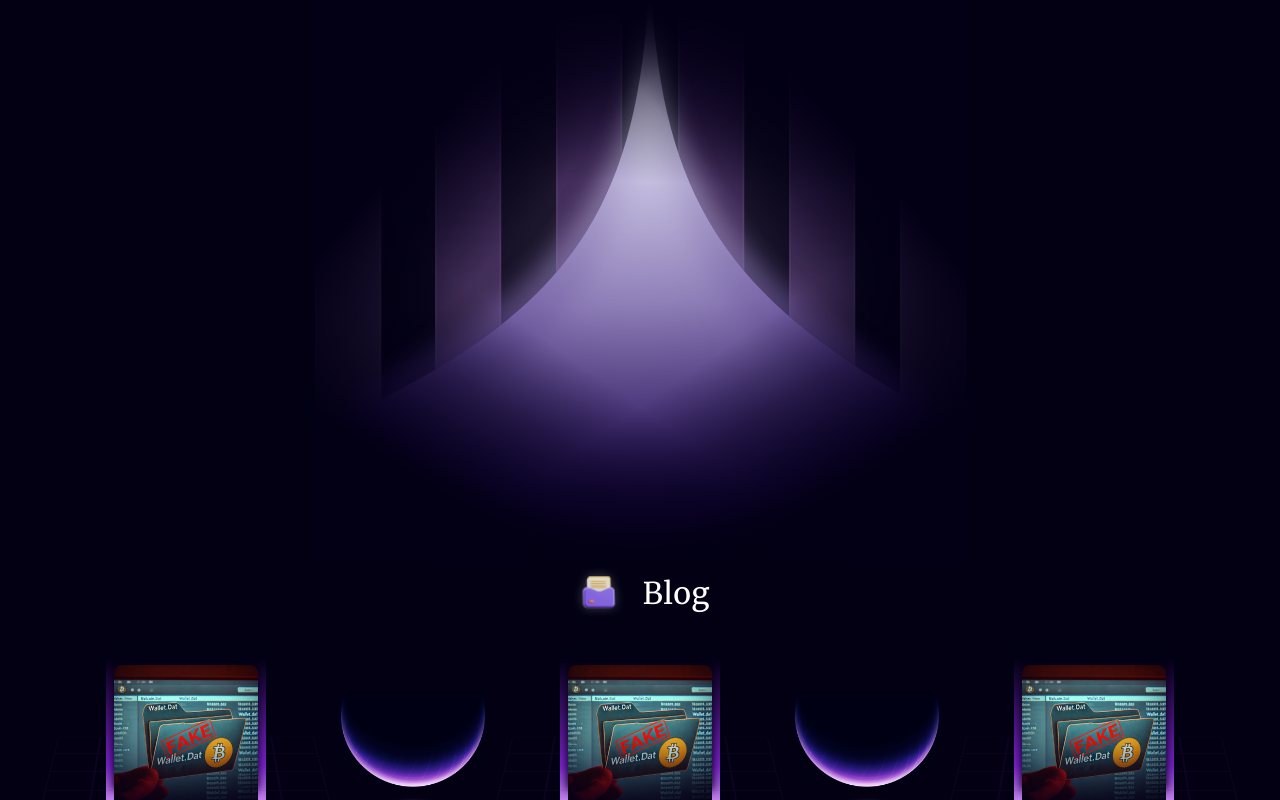
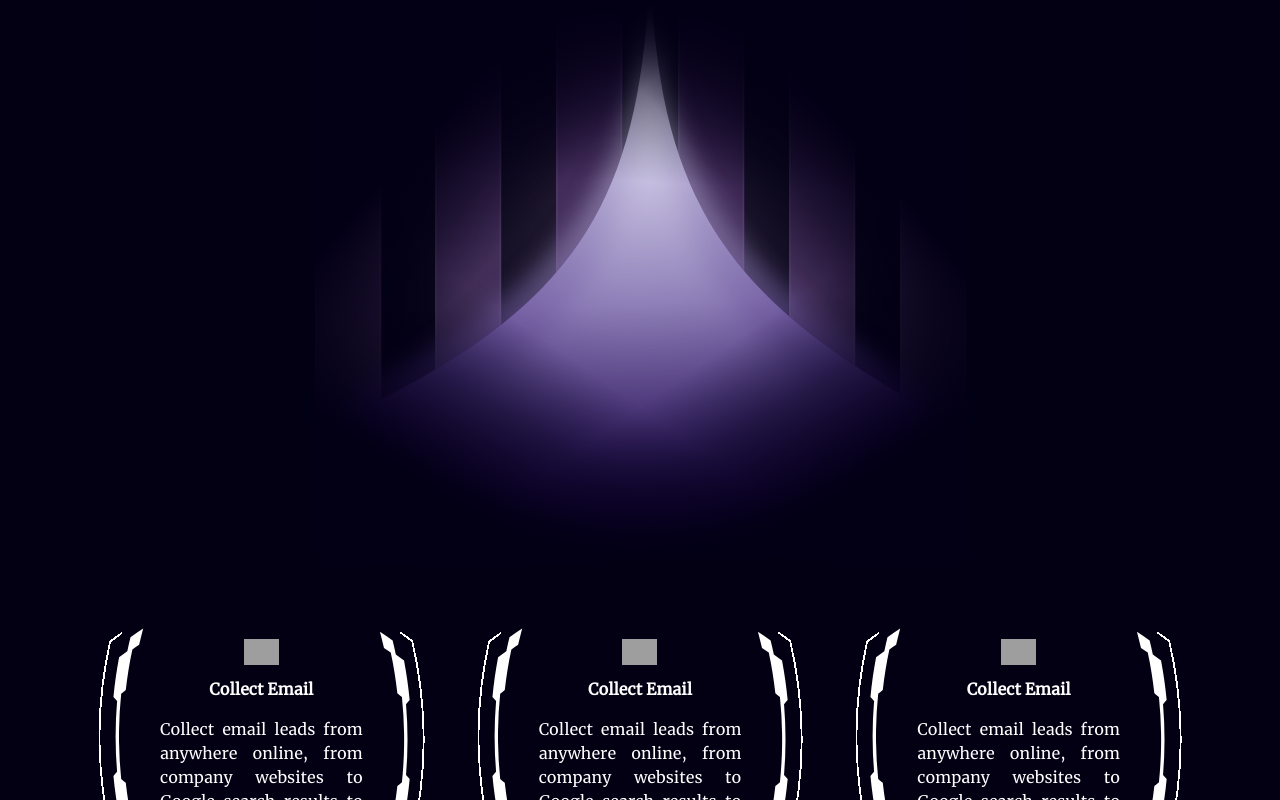
Before and after one commit to sadra-nv/Find-Email---email-bounty-website, a Next.js app: page / in a window 1280 px wide. Shown: the part 2000-2800 px from the top of the page. Built offline with nearby package versions, Linux system fonts and the light colour scheme; grey boxes are pictures that could not be loaded.

Commit message:
feat(home-page): - FeaturesItems halfway done

```diff
--- a/app/components/templates/home/Features/Features.tsx
+++ b/app/components/templates/home/Features/Features.tsx
@@ -1,9 +1,16 @@
 import Pyramid from "../../UI/Pyramid/Pyramid";
+import FeaturesItems from "./FeaturesItems";
 
 export default function Features() {
   return (
     <section className="container">
       <Pyramid />
+
+      <ul className="grid grid-cols-3 gap-4 mt-12">
+        <FeaturesItems />
+        <FeaturesItems />
+        <FeaturesItems />
+      </ul>
     </section>
   );
 }
--- /dev/null
+++ b/app/components/templates/home/Features/FeaturesItems.tsx
@@ -0,0 +1,69 @@
+import pic from "@/public/icons/Email.svg";
+import Image from "next/image";
+
+export default function FeaturesItems() {
+  return (
+    <li
+      className="h-[250px] relative before:bg-[#3300FF] before:blur-3xl before:rounded-full
+    before:absolute before:w-16 before:left-1/2 before:-translate-x-1/2
+    before:top-1/2 before:-translate-y-1/2 before:h-16 before:opacity-0 before:tran-fast hover:before:opacity-100"
+    >
+      <div className="w-full h-full z-20 absolute px-20 flex justify-center items-center flex-col">
+        <Image alt="icon" src={pic} width={35} height={30} />
+        <h2 className="font-bold lg:text-base text-sm mb-4 mt-3">
+          Collect Email
+        </h2>
+        <p className="text-justify lg:text-base leading-10 text-xs h-fit">
+          Collect email leads from anywhere online, from company websites to
+          Google search results to LinkedIn.
+        </p>
+      </div>
+
+      <svg
+        className="absolute w-auto right-0 h-full"
+        preserveAspectRatio="xMidYMax meet"
+        viewBox="0 0 83 269"
+        fill="none"
+      >
+        <g filter="url(#filter0_d_67_283)">
+          <path
+            d="M19.3625 37.5959C21.7918 39.2351 24.221 40.8939 26.6332 42.5725C29.7297 57.0614 32.0992 71.6226 33.7415 86.2168C35.3924 87.5728 37.0348 88.9355 38.6771 90.3113C40.0286 103.464 40.7984 116.643 40.9866 129.821C41.0123 131.935 41.0294 134.054 41.0294 136.167C41.0294 138.28 41.0123 140.4 40.9866 142.513C40.7984 155.699 40.0286 168.871 38.6771 182.023C37.0433 183.399 35.3924 184.762 33.7415 186.118C32.0992 200.712 29.7297 215.273 26.6332 229.762C24.221 231.434 21.7918 233.093 19.3625 234.739C18.028 240.617 16.5739 246.482 15 252.335C19.5934 249.254 24.1526 246.107 28.6776 242.908C29.9008 237.859 31.0385 232.797 32.0906 227.728C35.0503 225.621 38.0013 223.489 40.9353 221.329C43.6383 207.15 45.657 192.918 47 178.653C45.6998 177.165 44.3996 175.684 43.0823 174.21C44.1601 161.544 44.6905 148.852 44.6905 136.167C44.6905 123.482 44.1516 110.79 43.0823 98.1251C44.3911 96.6506 45.6998 95.1694 47 93.6817C45.657 79.4167 43.6298 65.1846 40.9353 51.0052C38.0013 48.846 35.0588 46.7132 32.0906 44.6066C31.0385 39.5379 29.9008 34.4757 28.6776 29.4266C24.1526 26.2208 19.5934 23.0808 15 20C16.5739 25.8521 18.028 31.7175 19.3625 37.5959Z"
+            fill="white"
+          />
+        </g>
+        <g filter="url(#filter1_d_67_283)">
+          <path
+            d="M37 20.9762C41.2655 23.9759 45.5059 27.028 49.7127 30.139C57.1186 61.7865 61.1826 93.7943 61.8879 125.828C61.9467 128.553 61.9887 131.277 61.9971 134.009C61.9971 134.113 61.9971 134.212 61.9971 134.316C62.0055 137.041 61.9971 139.766 61.9551 142.497C61.5017 174.537 57.7063 206.558 50.5607 238.232C46.3791 241.356 42.164 244.434 37.9236 247.454"
+            stroke="white"
+            strokeWidth="2"
+            strokeMiterlimit="10"
+            shapeRendering="crispEdges"
+          />
+        </g>
+      </svg>
+
+      <svg
+        className="absolute w-auto left-0 h-full rotate-180"
+        preserveAspectRatio="xMidYMax meet"
+        viewBox="0 0 83 269"
+        fill="none"
+      >
+        <g filter="url(#filter0_d_67_283)">
+          <path
+            d="M19.3625 37.5959C21.7918 39.2351 24.221 40.8939 26.6332 42.5725C29.7297 57.0614 32.0992 71.6226 33.7415 86.2168C35.3924 87.5728 37.0348 88.9355 38.6771 90.3113C40.0286 103.464 40.7984 116.643 40.9866 129.821C41.0123 131.935 41.0294 134.054 41.0294 136.167C41.0294 138.28 41.0123 140.4 40.9866 142.513C40.7984 155.699 40.0286 168.871 38.6771 182.023C37.0433 183.399 35.3924 184.762 33.7415 186.118C32.0992 200.712 29.7297 215.273 26.6332 229.762C24.221 231.434 21.7918 233.093 19.3625 234.739C18.028 240.617 16.5739 246.482 15 252.335C19.5934 249.254 24.1526 246.107 28.6776 242.908C29.9008 237.859 31.0385 232.797 32.0906 227.728C35.0503 225.621 38.0013 223.489 40.9353 221.329C43.6383 207.15 45.657 192.918 47 178.653C45.6998 177.165 44.3996 175.684 43.0823 174.21C44.1601 161.544 44.6905 148.852 44.6905 136.167C44.6905 123.482 44.1516 110.79 43.0823 98.1251C44.3911 96.6506 45.6998 95.1694 47 93.6817C45.657 79.4167 43.6298 65.1846 40.9353 51.0052C38.0013 48.846 35.0588 46.7132 32.0906 44.6066C31.0385 39.5379 29.9008 34.4757 28.6776 29.4266C24.1526 26.2208 19.5934 23.0808 15 20C16.5739 25.8521 18.028 31.7175 19.3625 37.5959Z"
+            fill="white"
+          />
+        </g>
+        <g filter="url(#filter1_d_67_283)">
+          <path
+            d="M37 20.9762C41.2655 23.9759 45.5059 27.028 49.7127 30.139C57.1186 61.7865 61.1826 93.7943 61.8879 125.828C61.9467 128.553 61.9887 131.277 61.9971 134.009C61.9971 134.113 61.9971 134.212 61.9971 134.316C62.0055 137.041 61.9971 139.766 61.9551 142.497C61.5017 174.537 57.7063 206.558 50.5607 238.232C46.3791 241.356 42.164 244.434 37.9236 247.454"
+            stroke="white"
+            strokeWidth="2"
+            strokeMiterlimit="10"
+            shapeRendering="crispEdges"
+          />
+        </g>
+      </svg>
+    </li>
+  );
+}
--- a/app/components/templates/home/HowTo/HowTo.tsx
+++ b/app/components/templates/home/HowTo/HowTo.tsx
@@ -32,7 +32,7 @@ export default function HowTo() {
               Criminal IP’s API integration will detect and block potential
               malicious users accessing login services in real time
             </p>
-            <button className="text-sm lg:text-lg p-4 bg-gradient-to-t from-highlight-dark to-highlight-med hover-btn rounded-lg border-none">
+            <button className="text-sm lg:text-lg p-4 lg:px-6 bg-gradient-to-t from-highlight-dark to-highlight-med hover-btn rounded-lg border-none">
               Criminal IP scoring MEtrics
             </button>
           </div>
```
